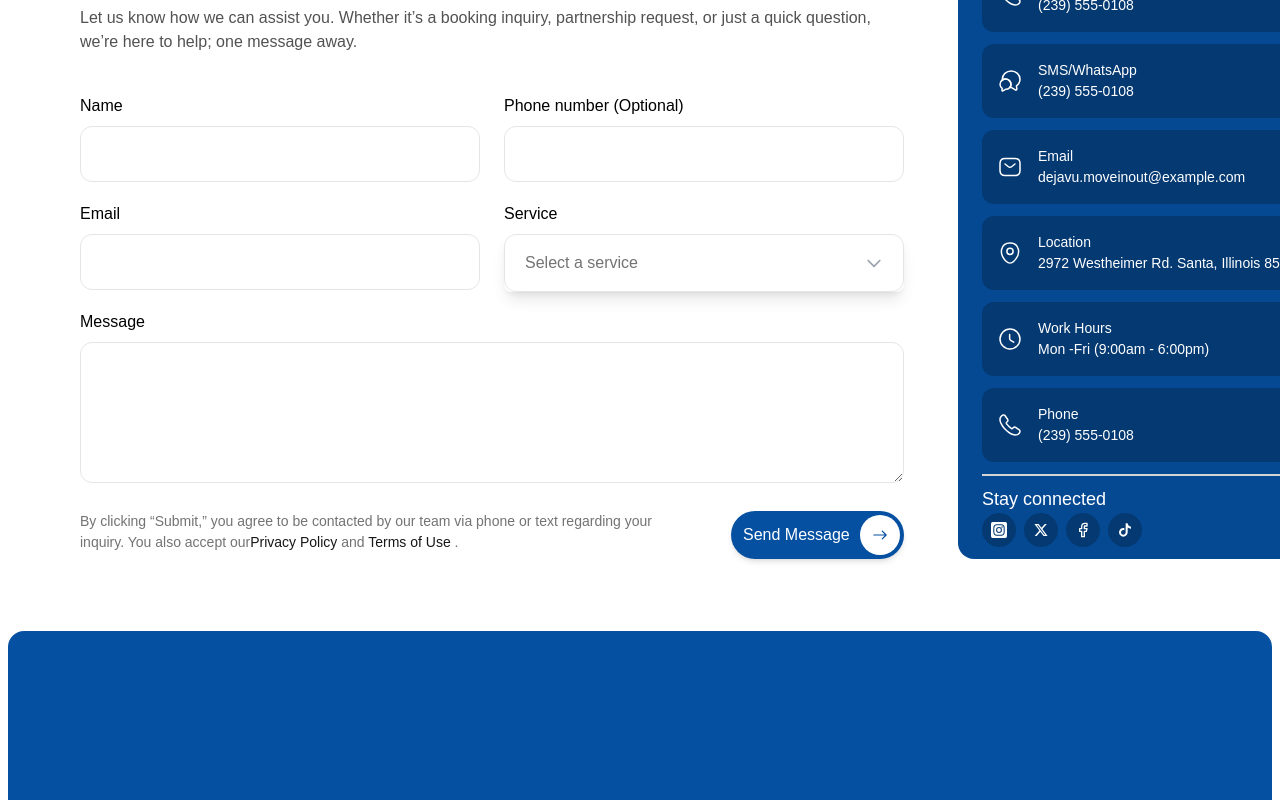
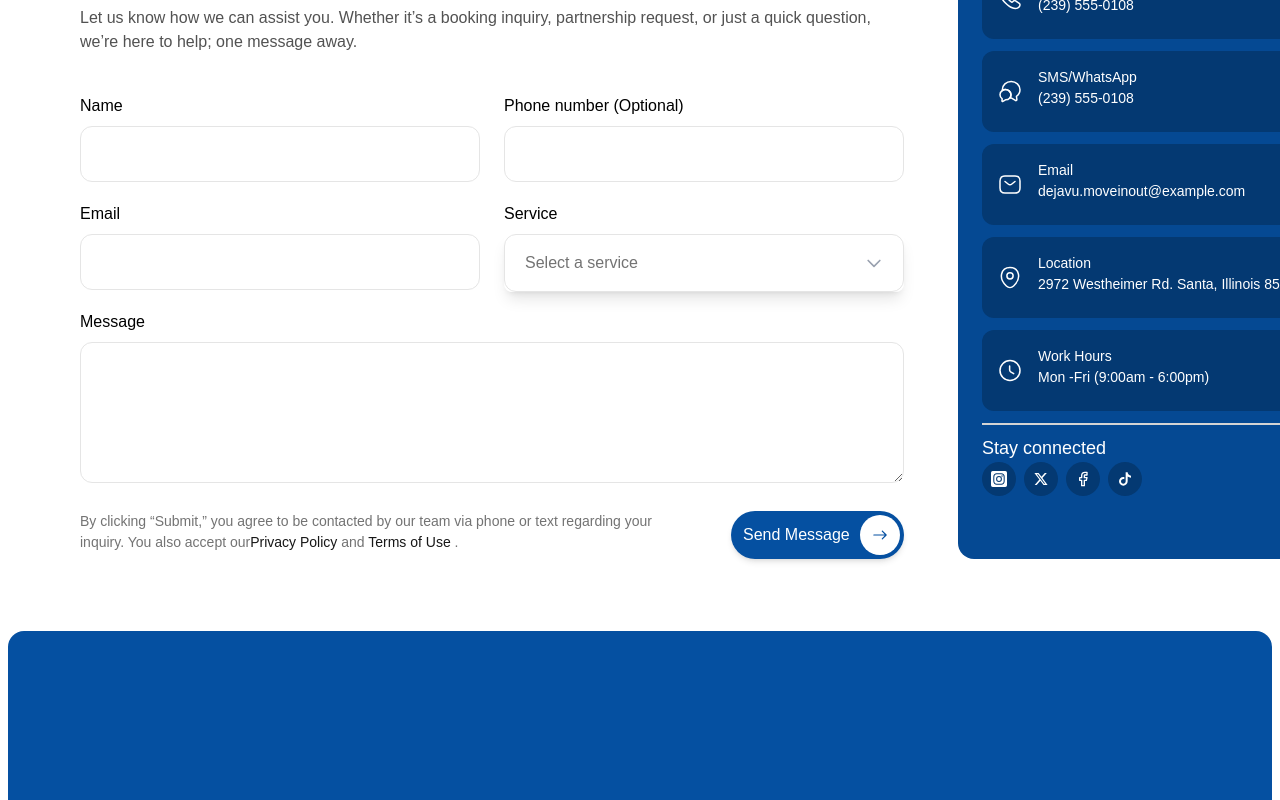
Before and after one commit to S0liddreams/dejavu-website, a Next.js app: page /contactUs in a window 1280 px wide. Shown: the part 586-1386 px from the top of the page. Built offline with nearby package versions, Linux system fonts and the light colour scheme; a web font is replaced by a local one.

Commit message:
update on frequently asked questions
update on frequently asked questions

```diff
--- a/package.json
+++ b/package.json
@@ -9,10 +9,12 @@
     "lint": "next lint"
   },
   "dependencies": {
+    "leaflet": "^1.9.4",
     "next": "15.3.5",
     "react": "^19.0.0",
     "react-dom": "^19.0.0",
     "react-icons": "^5.5.0",
+    "react-leaflet": "^5.0.0",
     "react-responsive": "^10.0.1",
     "swiper": "^11.2.10"
   },
--- a/src/app/contactUs/page.jsx
+++ b/src/app/contactUs/page.jsx
@@ -105,7 +105,7 @@ const Contact = () => {
           </div>
 
           <div className="xl:w-[620px] lg:p-[24px] gap-[8px] bg-[#054993] rounded-[16px]">
-            <div className="lg:h-[453px] flex flex-col gap-[12px]">
+            <div className=" flex flex-col gap-[12px]">
               <div className="flex flex-row bg-[#043972] lg:h-[81px] rounded-[12px] lg:p-[16px] gap-[16px]">
                 <Image
                   src="/images/call.svg"
@@ -166,19 +166,7 @@ const Contact = () => {
                   <p>Mon -Fri (9:00am - 6:00pm)</p>
                 </div>
               </div>
-              <div className="flex flex-row bg-[#043972] lg:h-[81px] rounded-[12px] lg:p-[16px] gap-[16px]">
-                <Image
-                  src="/images/call.svg"
-                  alt="alt"
-                  width={24}
-                  height={24}
-                />
 
-                <div className="text-white text-[14px]">
-                  <p>Phone</p>
-                  <p>(239) 555-0108</p>
-                </div>
-              </div>
               <div className="lg:h-[75px] pt-[10px] border-t-2 border-[#D4D4D4] text-white">
                 <p className="lg:text-[18px]">Stay connected</p>
 
--- a/src/components/FrequentQuestions/FaqDropdown.jsx
+++ b/src/components/FrequentQuestions/FaqDropdown.jsx
@@ -28,12 +28,12 @@ export default function FaqDropdown() {
     {
       question: "How soon can I schedule a service?",
       answer:
-        "We accept all major credit cards (Visa, MasterCard, American Express), PayPal, Apple Pay, Google Pay, and bank transfers. All transactions are secured with SSL encryption to protect your financial information.",
+        "You can typically schedule a service within 24–48 hours of booking, depending on availability in your area.",
     },
     {
       question: "What’s your cancellation or rescheduling policy?",
       answer:
-        "We accept all major credit cards (Visa, MasterCard, American Express), PayPal, Apple Pay, Google Pay, and bank transfers. All transactions are secured with SSL encryption to protect your financial information.",
+        "You can cancel or reschedule up to 24 hours before the service without penalty. Changes within 24 hours may incur a small fee.",
     },
     {
       question: "How do I make a payment?",
@@ -47,20 +47,21 @@ export default function FaqDropdown() {
   };
 
   return (
-    <div className="w-full max-w-4xl bg-white rounded-lg   mx-auto my-8">
+    <div className="w-full max-w-4xl bg-white rounded-lg mx-auto my-8">
       {faqData.map((faq, index) => (
-
         <div key={index} className="faq-item">
           <div
-            className="bg-[#E6EEF6] border border-gray-200 rounded-lg p-4 cursor-pointer hover:bg-[#cee3f8] transition-colors"
+            className={`cursor-pointer border border-gray-200 rounded-lg transition-colors ${
+              openIndex === index ? "bg-[#CEE3F8]" : "bg-[#E6EEF6] hover:bg-[#cee3f8]"
+            }`}
             onClick={() => toggleFAQ(index)}
           >
-            <div className="flex justify-between items-center">
+            <div className="flex justify-between items-center p-4">
               <h3 className="text-lg font-medium text-gray-800 w-[207px] md:w-full">
                 {faq.question}
               </h3>
               <svg
-                className={`w-[28px] h-[28px] rounded-[100%] bg-[#0550A1] text-gray-100 transform transition-transform duration-300 ${
+                className={`w-[28px] h-[28px] rounded-full bg-[#0550A1] text-gray-100 transform transition-transform duration-300 ${
                   openIndex === index ? "rotate-180" : "rotate-0"
                 }`}
                 fill="none"
@@ -72,9 +73,8 @@ export default function FaqDropdown() {
                   strokeLinejoin="round"
                   strokeWidth="2"
                   d="M19 9l-7 7-7-7"
-                ></path>
+                />
               </svg>
-            </div>
             </div>
 
             <div
@@ -82,13 +82,12 @@ export default function FaqDropdown() {
                 openIndex === index ? "max-h-96 opacity-100" : "max-h-0 opacity-0"
               }`}
             >
-            {/* Added mt-0 to ensure no top margin, and added a conditional mb-4 to separate entire FAQ items */}
-            <div className="bg-[#E6EEF6] border-l border-r border-b border-gray-200 rounded-b-lg p-4 text-gray-700">
+              <div className="p-4 pt-0 text-gray-700">
                 <p>{faq.answer}</p>
               </div>
             </div>
-          {/* Add a margin-bottom to separate individual FAQ items, but only if it's not the last item */}
-          {index < faqData.length - 1 && <div className="mb-4"></div>}
+          </div>
+          {index < faqData.length - 1 && <div className="mb-4" />}
         </div>
       ))}
     </div>
```
Also changed, not shown: 1 other file (tests, documents, lock files or other folders). Lines whose indentation alone changed are shown as unchanged.
